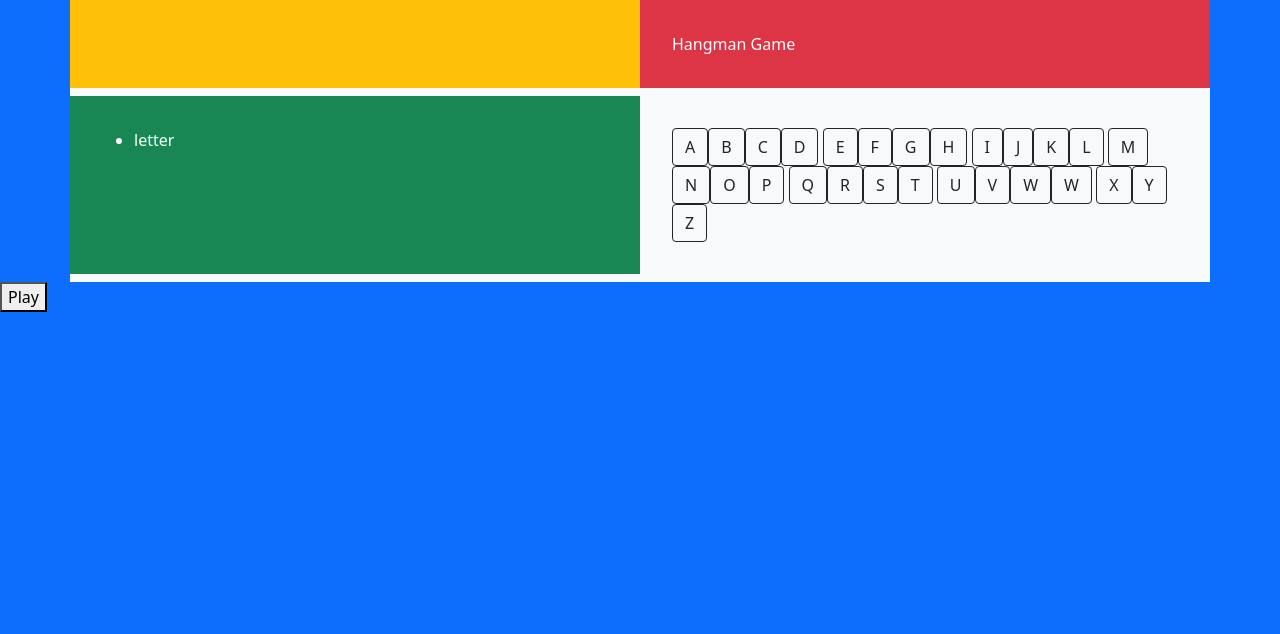
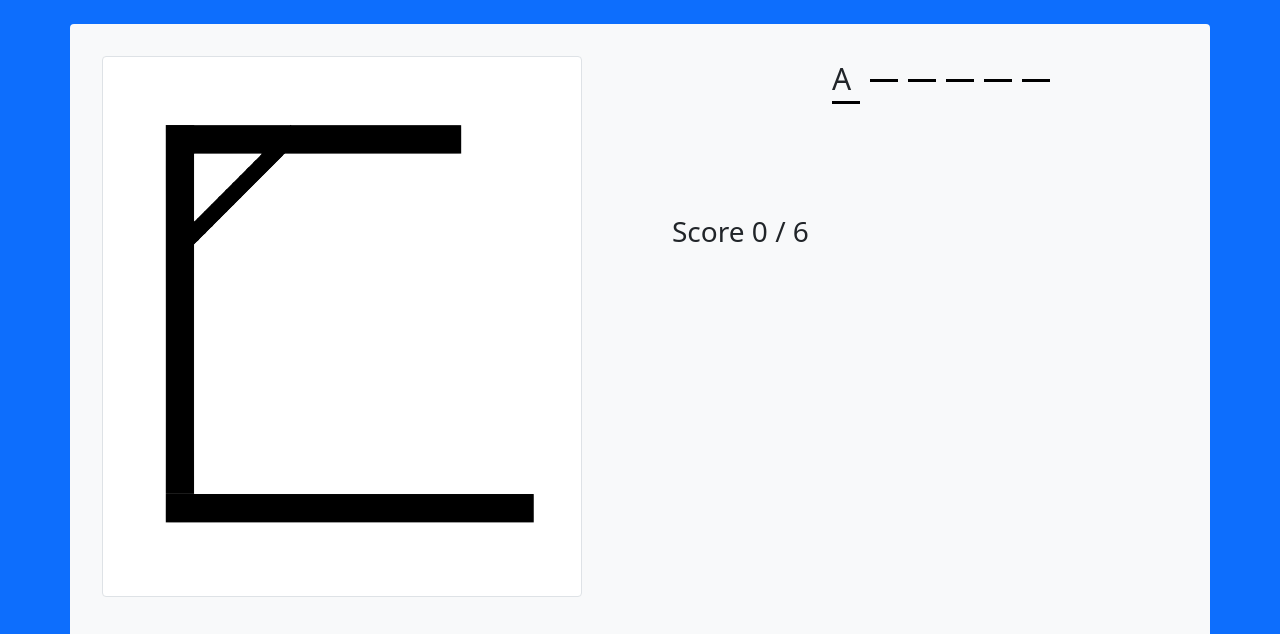
Before and after one commit to Ragappriya-Gowrirasan/handman-game, a plain HTML site: page game2.html in a window 1280 px wide. Shown: the top 634 px of the page. Drawn offline with nearby package versions, Linux system fonts and the light colour scheme.

Commit message:
perf: change styles

```diff
--- a/game.css
+++ b/game.css
@@ -1,11 +1,32 @@
 /* body  */
-body{
+#body{
     background-color: darkorchid;
     background:fixed;
 
 }
 
 /* container */
-.container{
+/* div */
+#container{
     background-color: white;
 }
+
+/* word-display */
+/* ul list */
+#word-display {
+    display: flex;
+    gap: 10px;
+    list-style: none;
+    justify-content: center;
+    align-items: center;
+
+}
+/* ul list  */
+/* li */
+.letter{
+    width: 28px;
+    border-bottom: 3px solid #000;
+    margin-bottom: 20%;
+    font-size: 30px;
+    text-transform: capitalize;
+}
--- a/game2.html
+++ b/game2.html
@@ -17,25 +17,36 @@
      <!-- Place in your HTML file between the <head> tags -->
 </head>
 <body class="bg-primary">
-    <div class="container">
+    <div class="container mt-4 ">
         <div class="row bg-light rounded">
-          <div class="col-6 p-3 mb-2 bg-warning text-dark">
+          <div class="col-md-6 p-3 mb-2 ">
             <div class="p-3">
-                <!-- <img src="images/hangman/hang.png"> -->
+                <img src="images/hangman/hang-1.png" class="img-thumbnail rounded-4" alt="hang-image">
             </div>
           </div>
-          <div class="col-6 p-3 mb-2 bg-danger text-white">
-            <div class="p-3">Hangman Game</div>
-          </div>
-          <div class="col-6 p-3 mb-2 bg-success text-white">
+          <div class="col-md-6 p-3 mb-2 text-dark">
             <div class="p-3">
-                <ul>
-                    <li>letter</li>
+                <ul id="word-display">
+                    <li class="letter">a</li>
+                    <li class="letter"></li>
+                    <li class="letter"></li>
+                    <li class="letter"></li>
+                    <li class="letter"></li>
+                    <li class="letter"></li>
                 </ul>
+                <h3>Score<span> 0 / 6</span></h3>
             </div>
           </div>
-          <div class="col-6 p-3 mb-2 bg-light text-dark">
-            <div class="p-3">
+          <div class="col-md-6 p-3 mb-2 text-dark">
+            <div class="p-3 m-6">
+                <h1>Hangman Game</h1>
+                <div>
+                    <button class="btn btn-dark" type="play">Play</button>
+                  </div>
+            </div>
+          </div>
+          <div class="col-md-6 p-3 mb-2 bg-light text-dark">
+            <div class="p-3 " >
                 <button type="button" class="btn btn-outline-dark">A</button><button type="button" class="btn btn-outline-dark">B</button><button type="button" class="btn btn-outline-dark">C</button><button type="button" class="btn btn-outline-dark">D</button>
                 <button type="button" class="btn btn-outline-dark">E</button><button type="button" class="btn btn-outline-dark">F</button><button type="button" class="btn btn-outline-dark">G</button><button type="button" class="btn btn-outline-dark">H</button>
                 <button type="button" class="btn btn-outline-dark">I</button><button type="button" class="btn btn-outline-dark">J</button><button type="button" class="btn btn-outline-dark">K</button><button type="button" class="btn btn-outline-dark">L</button>
@@ -47,8 +58,6 @@
           </div>
         </div>
     </div>
-      <div>
-        <button>Play</button>
-      </div>
+
 </body>
 </html>
```
Also changed, not shown: images/hangman/hang-1.png (added).
